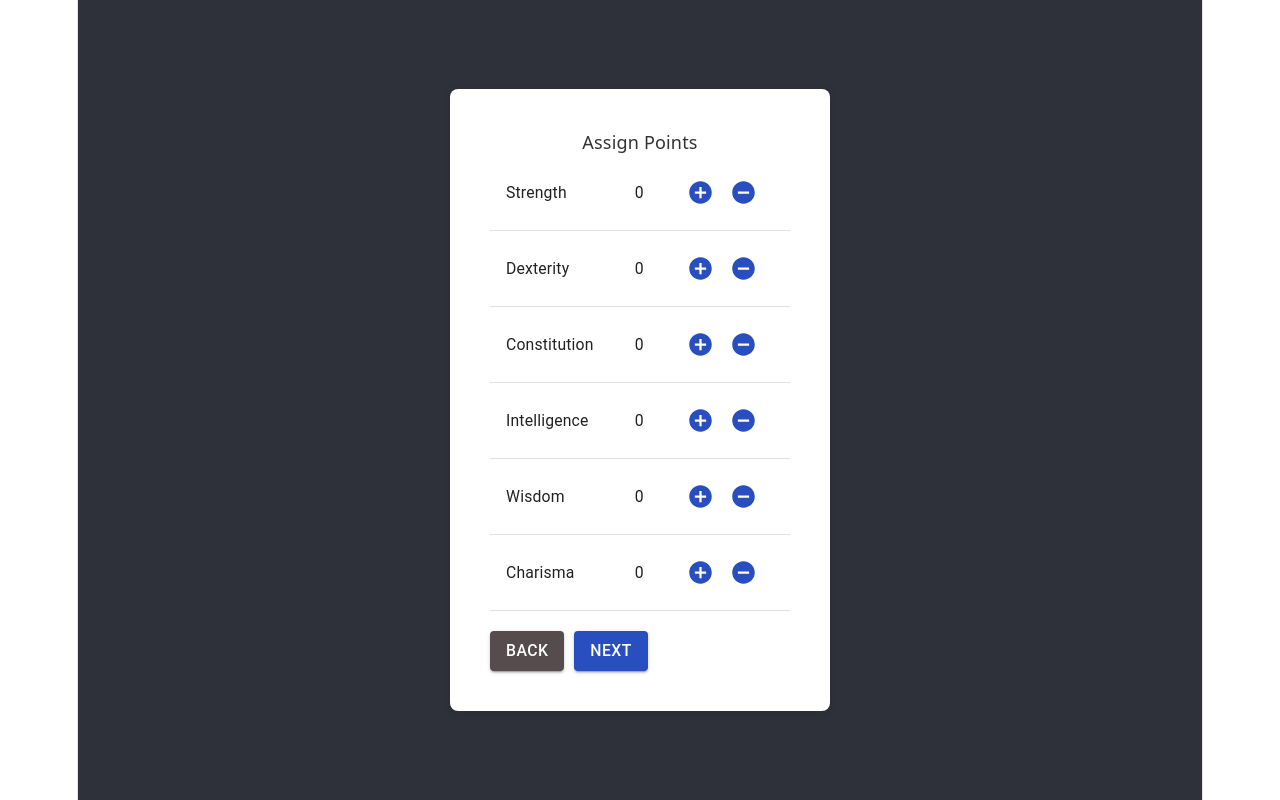
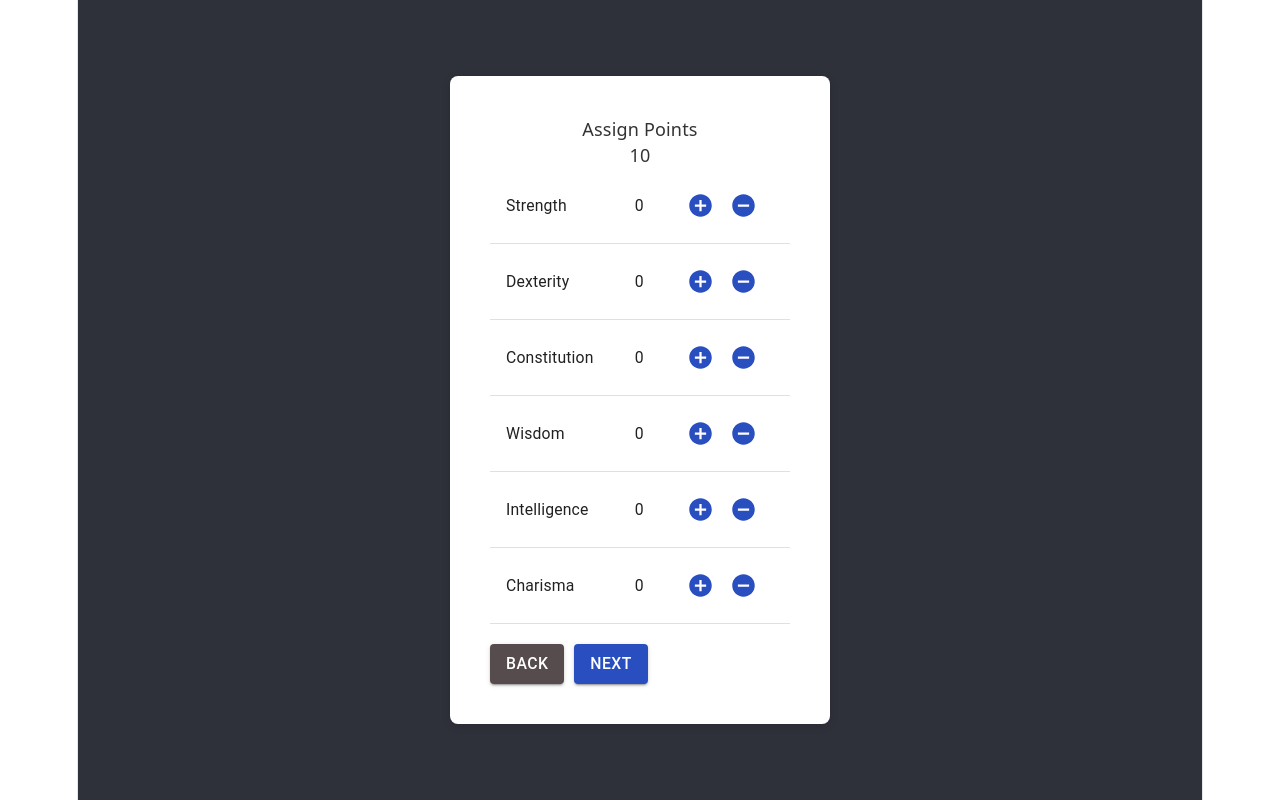
Before and after one commit to Johnathon-M-Begg/PhantasyStar_TTRPG_tool, a React (Vite) app: page /create in a window 1280 px wide. Built offline with nearby package versions, Linux system fonts and the light colour scheme.

Commit message:
feature/1 adding buttons to assign ability points

```diff
--- a/src/components/CharacterCreation/AbilityAssign.jsx
+++ b/src/components/CharacterCreation/AbilityAssign.jsx
@@ -10,107 +10,24 @@ import {
 } from "@mui/material";
 import {useState} from "react";
 import {AddCircle, RemoveCircle} from "@mui/icons-material";
+import {Abilities} from "../../DataObjects/Abilities.tsx";
 
 function AbilityAssign({
     abilityScores,
     setAbilityScore,
     setStep,
 }) {
-
-
-
     const rules = [
         // "Assign Values",
         "Assign Points",
         // "Assign Rolls",
     ]
     const [currentRule, setCurrentRule] = useState(rules[0])
+    const [skillPoints, setSkillPoints] = useState(10)
 
 
-    const AbilityTable = () => {
-        return(
-            <Table>
-                <TableBody>
-                    <TableRow>
-                        <TableCell>Strength</TableCell>
-                        <TableCell>{abilityScores.Strength}</TableCell>
-                        <TableCell>
-                            <IconButton color="primary">
-                                <AddCircle/>
-                            </IconButton>
-                            <IconButton color="primary">
-                                <RemoveCircle/>
-                            </IconButton>
-                        </TableCell>
-                    </TableRow>
-                    <TableRow>
-                        <TableCell>Dexterity</TableCell>
-                        <TableCell>{abilityScores.Dexterity}</TableCell>
-                        <TableCell>
-                            <IconButton color="primary">
-                                <AddCircle/>
-                            </IconButton>
-                            <IconButton color="primary">
-                                <RemoveCircle/>
-                            </IconButton>
-                        </TableCell>
-
-                    </TableRow>
-                    <TableRow>
-                        <TableCell>Constitution</TableCell>
-                        <TableCell>{abilityScores.Constitution}</TableCell>
-                        <TableCell>
-                            <IconButton color="primary">
-                                <AddCircle/>
-                            </IconButton>
-                            <IconButton color="primary">
-                                <RemoveCircle/>
-                            </IconButton>
-                        </TableCell>
-                    </TableRow>
-                    <TableRow>
-                        <TableCell>Intelligence</TableCell>
-                        <TableCell>{abilityScores.Intelligence}</TableCell>
-                        <TableCell>
-                            <IconButton color="primary">
-                                <AddCircle/>
-                            </IconButton>
-                            <IconButton color="primary">
-                                <RemoveCircle/>
-                            </IconButton>
-                        </TableCell>
-                    </TableRow>
-                    <TableRow>
-                        <TableCell>Wisdom</TableCell>
-                        <TableCell>{abilityScores.Wisdom}</TableCell>
-                        <TableCell>
-                            <IconButton color="primary">
-                                <AddCircle/>
-                            </IconButton>
-                            <IconButton color="primary">
-                                <RemoveCircle/>
-                            </IconButton>
-                        </TableCell>
-                    </TableRow>
-                    <TableRow>
-                        <TableCell>Charisma</TableCell>
-                        <TableCell>{abilityScores.Charisma}</TableCell>
-                        <TableCell>
-                            <IconButton color="primary">
-                                <AddCircle/>
-                            </IconButton>
-                            <IconButton color="primary">
-                                <RemoveCircle/>
-                            </IconButton>
-                        </TableCell>
-                    </TableRow>
-                </TableBody>
-            </Table>
-        )
-    }
-
     const resetAbilityScores = () => {
-        setAbilityScore.valueOf({
+        setAbilityScore({
             Strength: 0,
             Dexterity: 0,
             Constitution: 0,
@@ -120,9 +37,119 @@ function AbilityAssign({
         })
     }
 
+    const setStrength = (value) => {
+        setAbilityScore({
+            ...abilityScores,
+            Strength: value
+        })
+    }
+    const setDexterity = (value) => {
+        setAbilityScore({
+            ...abilityScores,
+            Dexterity: value
+        })
+    }
+    const setConstitution = (value) => {
+        setAbilityScore({
+            ...abilityScores,
+            Constitution: value
+        })
+    }
+    const setIntelligence = (value) => {
+        setAbilityScore({
+            ...abilityScores,
+            Intelligence: value
+        })
+    }
+    const setWisdom = (value) => {
+        setAbilityScore({
+            ...abilityScores,
+            Wisdom: value
+        })
+    }
+    const setCharisma = (value) => {
+        setAbilityScore({
+            ...abilityScores,
+            Charisma: value
+        })
+    }
+
+
+
+    const Test = ({name, property, updateFunction}) => {
+        return(
+            <TableRow>
+                <TableCell>{name}</TableCell>
+                <TableCell>{property}</TableCell>
+                <TableCell>
+                    <IconButton color="primary"
+                        disabled={property >= 3 || skillPoints <= 0}
+                        onClick={() => {
+                            updateFunction(property + 1)
+                            setSkillPoints(skillPoints -1)
+                        }}
+                    >
+                        <AddCircle/>
+                    </IconButton>
+                    <IconButton color="primary"
+                        disabled={property <= -1}
+                        onClick={() => {
+                            updateFunction(property - 1)
+                            setSkillPoints(skillPoints + 1)
+                        }}
+                    >
+                        <RemoveCircle/>
+                    </IconButton>
+                </TableCell>
+            </TableRow>
+        )
+    }
+
+    const AbilityTable = () => {
+        return(
+            <Table>
+                <TableBody>
+                    <Test
+                        name={Abilities.Strength}
+                        property={abilityScores.Strength}
+                        updateFunction={setStrength}
+                    />
+                    <Test
+                        name={Abilities.Dexterity}
+                        property={abilityScores.Dexterity}
+                        updateFunction={setDexterity}
+                    />
+                    <Test
+                        name={Abilities.Constitution}
+                        property={abilityScores.Constitution}
+                        updateFunction={setConstitution}
+                    />
+                    <Test
+                        name={Abilities.Wisdom}
+                        property={abilityScores.Wisdom}
+                        updateFunction={setWisdom}
+                    />
+                    <Test
+                        name={Abilities.Intelligence}
+                        property={abilityScores.Intelligence}
+                        updateFunction={setIntelligence}
+                    />
+                    <Test
+                        name={Abilities.Charisma}
+                        property={abilityScores.Charisma}
+                        updateFunction={setCharisma}
+                    />
+                </TableBody>
+            </Table>
+        )
+    }
+
+
+
     return (
         <Stack direction="column">
             <p>{currentRule}</p>
+            {skillPoints}
             {/*<p>Select Rules</p>*/}
             {/*<FormControl variant="standard" size="small">*/}
             {/*    <Select*/}
```
